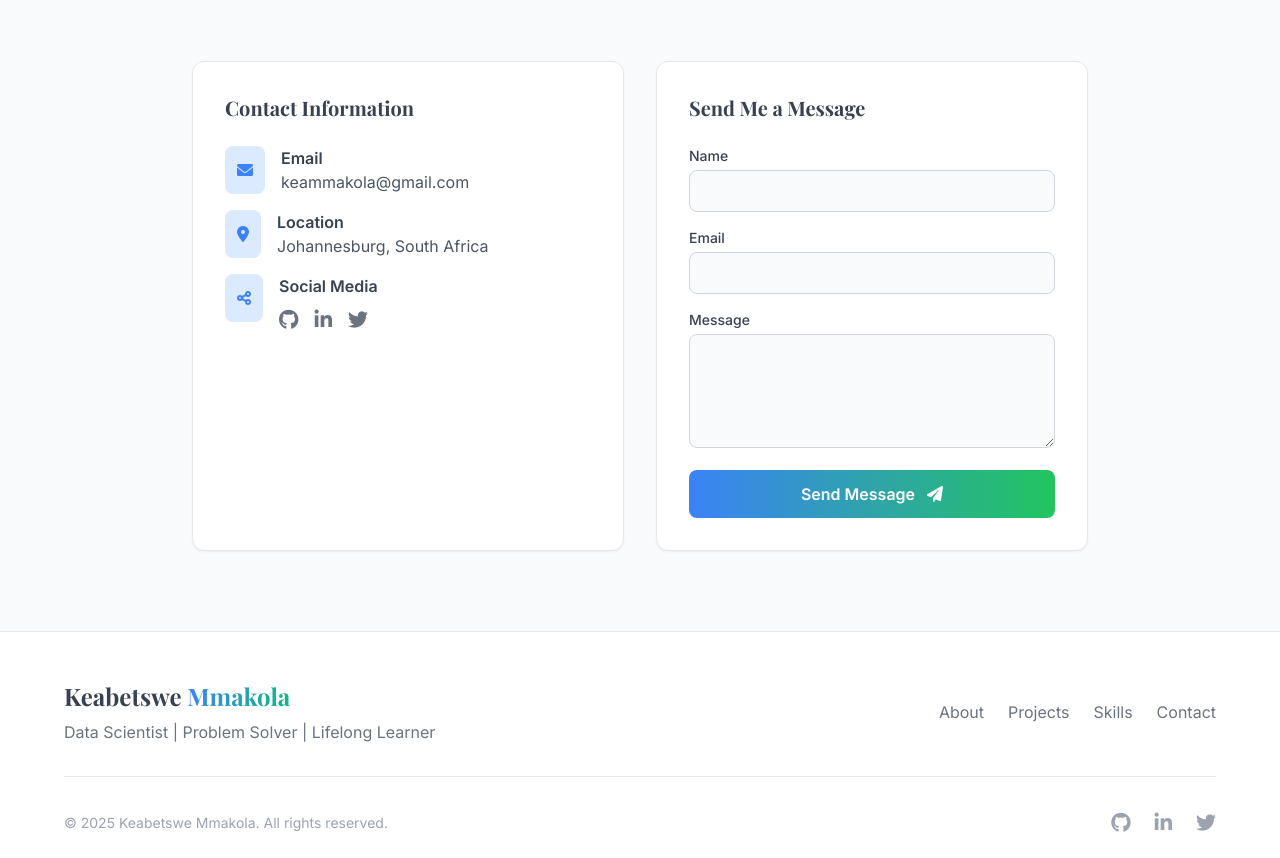
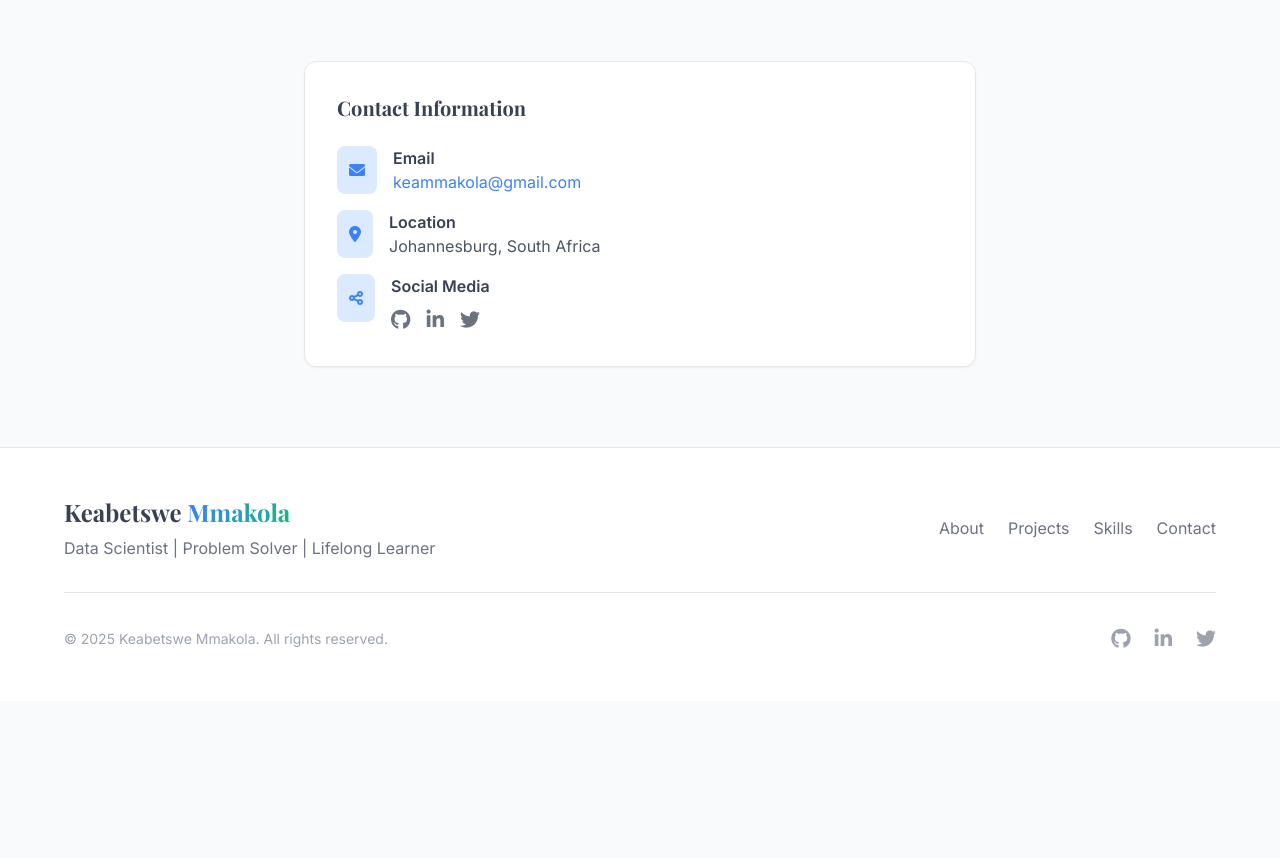
Before and after one commit to keammakola/keammakola.github.io, a plain HTML site: page index.html in a window 1280 px wide. Shown: the part 4158-5016 px from the top of the page. After the commit the page ends 4859 px from the top, so only its background shows below. Drawn offline with nearby package versions, Linux system fonts and the light colour scheme.

Commit message:
refactor contact section layout and improve styling

```diff
--- a/index.html
+++ b/index.html
@@ -396,8 +396,7 @@
         <p class="max-w-2xl mx-auto text-gray-500 mt-4">I'm currently open to new opportunities, collaborations, or just a good conversation about data science.</p>
       </div>
 
-      <div class="grid md:grid-cols-2 gap-8">
-        <div class="bg-white p-8 rounded-xl border border-gray-200 shadow-sm">
+      <div class="bg-white p-8 rounded-xl border border-gray-200 shadow-sm max-w-2xl mx-auto">
         <h4 class="text-xl font-bold heading-font mb-6">Contact Information</h4>
         <div class="space-y-4">
           <div class="flex items-start">
@@ -406,7 +405,7 @@
             </div>
             <div>
               <h5 class="font-semibold">Email</h5>
-                <a href="mailto:keammakola@gmail.com" class="text-gray-600 hover:text-blue-500">keammakola@gmail.com</a>
+              <a href="mailto:keammakola@gmail.com" class="text-blue-500 hover:text-blue-700">keammakola@gmail.com</a>
             </div>
           </div>
 
@@ -433,31 +432,6 @@
               </div>
             </div>
           </div>
-          </div>
-        </div>
-
-        <div class="bg-white p-8 rounded-xl border border-gray-200 shadow-sm">
-          <h4 class="text-xl font-bold heading-font mb-6">Send Me a Message</h4>
-          <form class="space-y-4">
-            <div>
-              <label for="name" class="block text-sm font-medium mb-1 text-gray-700">Name</label>
-              <input type="text" id="name" class="w-full bg-gray-50 border border-gray-300 rounded-lg px-4 py-2 focus:outline-none focus:ring-2 focus:ring-blue-500 focus:border-transparent">
-            </div>
-
-            <div>
-              <label for="email" class="block text-sm font-medium mb-1 text-gray-700">Email</label>
-              <input type="email" id="email" class="w-full bg-gray-50 border border-gray-300 rounded-lg px-4 py-2 focus:outline-none focus:ring-2 focus:ring-blue-500 focus:border-transparent">
-            </div>
-
-            <div>
-              <label for="message" class="block text-sm font-medium mb-1 text-gray-700">Message</label>
-              <textarea id="message" rows="4" class="w-full bg-gray-50 border border-gray-300 rounded-lg px-4 py-2 focus:outline-none focus:ring-2 focus:ring-blue-500 focus:border-transparent"></textarea>
-            </div>
-
-            <button type="submit" class="bg-gradient-to-r from-blue-500 to-green-500 text-white px-6 py-3 rounded-lg font-semibold hover:shadow-lg transition-all w-full">
-              Send Message <i class="fas fa-paper-plane ml-2"></i>
-            </button>
-          </form>
         </div>
       </div>
     </div>
```
Lines whose indentation alone changed are shown as unchanged.
